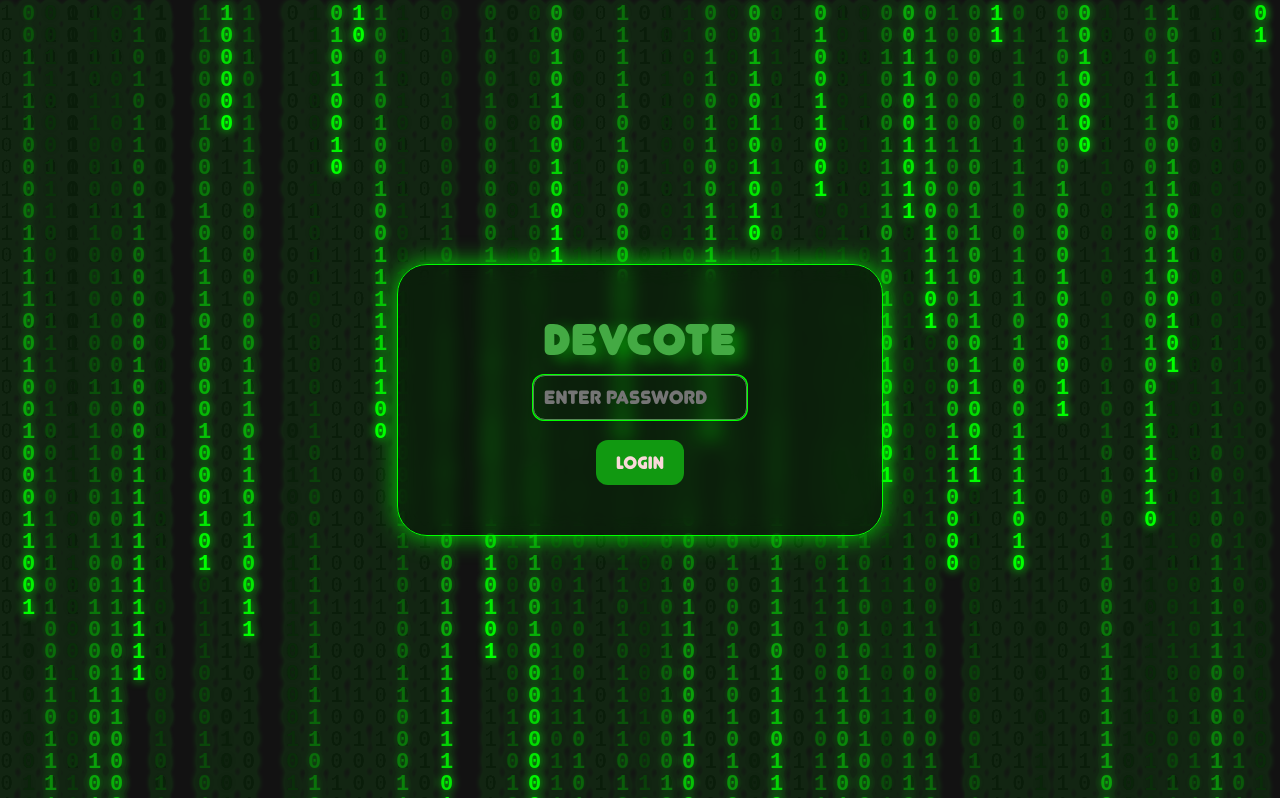
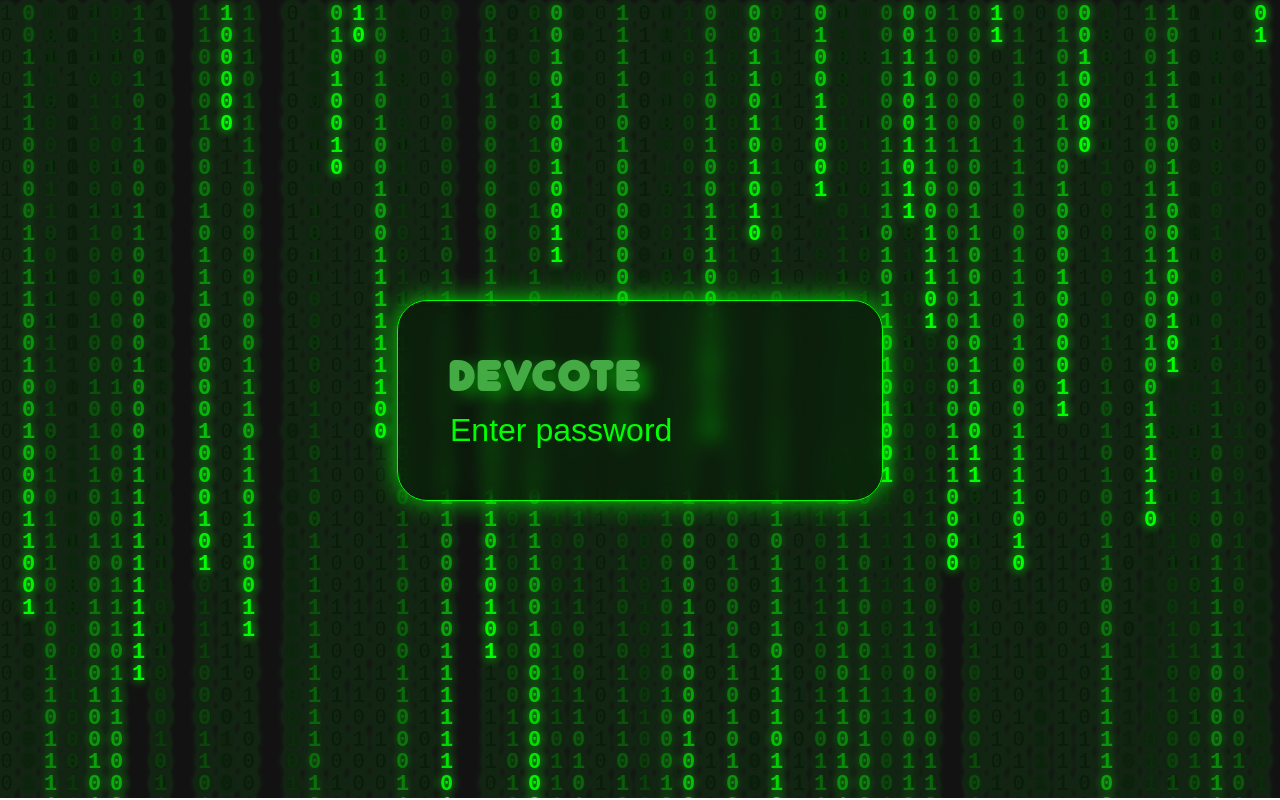
Before and after one commit to devCote/test-theme, a React (Vite) app: page / in a window 1280 px wide. Built offline with nearby package versions, Linux system fonts and the light colour scheme.

Commit message:
simple theme complete

```diff
--- a/src/App.scss
+++ b/src/App.scss
@@ -22,7 +22,6 @@
   backdrop-filter: blur(10px); /* Blur effect */
   padding: 50px;
   width: 30vw;
-  text-align: center;
   border: 0.5px solid #0f0;
   border-radius: 30px;
   animation: glowingBorder 4s ease-in-out infinite;
@@ -37,45 +36,15 @@
     font-size: 2.6em;
   }
 
-  .input-container {
-    position: relative;
-    margin-bottom: 20px;
+  input {
+    color: #0f0;
+    font-size: 2em;
+    border: transparent;
     outline: none;
-    border: none;
-    input {
-      margin-top: 10px;
-      width: 50%;
-      padding: 10px;
-      border: 1px solid #585;
-      border-radius: 12px;
-      font-size: 1em;
-      color: #595;
-      box-shadow: -1px -1px 0 #0f0, 1px -1px 0 #0f0, -1px 1px 0 #0f0, 1px 1px 0 #0f0;
-      font-family: 'june';
-      font-size: 1.2em;
+    margin-top: 10px;
 
-      &:focus {
-        outline: none;
-        &::placeholder {
-          color: transparent;
-        }
-      }
-    }
-  }
-
-  .button {
-    font-family: 'june';
-    padding: 12px 20px;
-    border: none;
-    border-radius: 12px;
-    background-color: #191;
-    color: #f9d9d9;
-    font-size: 18px;
-    cursor: pointer;
-    transition: background-color 0.3s ease, transform 0.3s ease;
-    &:hover {
-      background-color: #1b1;
-      transform: scale(1.05);
+    &::placeholder {
+      color: #0f0;
     }
   }
 }
--- a/src/App.tsx
+++ b/src/App.tsx
@@ -7,13 +7,12 @@ function App() {
       <div className="matrix-container">
          <MatrixRainEffect />
       </div>
-      <div className="content-container">
-        <h1 className="user">devcote</h1>
-        <div className="input-container">
+      <form>
+        <div className="content-container">
+          <h1 className="user">devcote</h1>
           <input type="password" placeholder="Enter password" />
         </div>
-        <button className="button">Login</button>
-      </div>
+      </form>
     </div>
   );
 }
```
